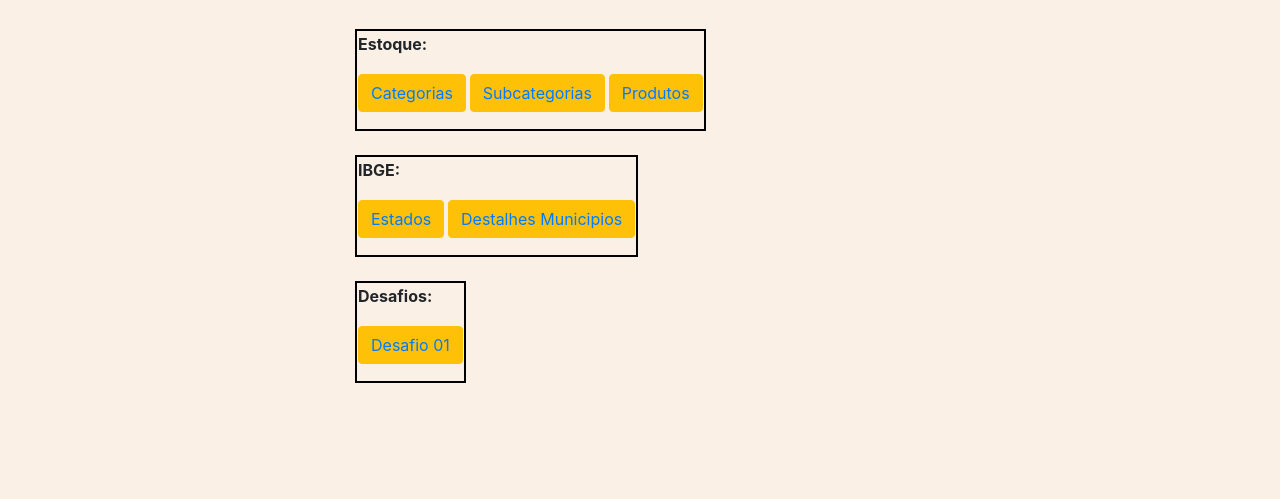
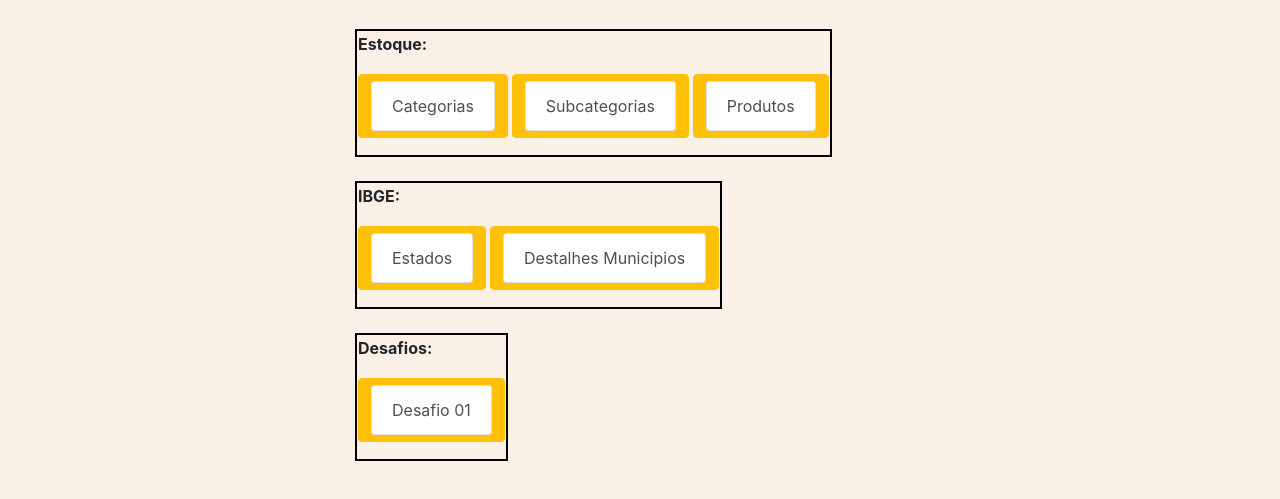
Before and after one commit to AndressaAndrad/ProjetoAtacadoWebsite, a plain HTML site: page index.html in a window 1280 px wide. Shown: the part 51-550 px from the top of the page. Drawn offline with nearby package versions, Linux system fonts and the light colour scheme.

Commit message:
Bootstrap
Atualização Estoque

```diff
--- a/index.html
+++ b/index.html
@@ -25,13 +25,15 @@
                     <th>
                         <p>Estoque:</p>
                     </th>
+                    <div class="list-group">
                         <tr>
                             <th>
-                            <p class="btn btn-warning"><a href="paginas/atacado/estoque/categorias.html">Categorias</a></p>
-                            <p class="btn btn-warning"><a href="paginas/atacado/estoque/subcategoria.html">Subcategorias</a></p>
-                            <p class="btn btn-warning"><a href="paginas/atacado/estoque/produtos.html">Produtos</a></p>
+                                <p class="btn btn-warning"><a href="paginas/atacado/estoque/categorias.html" class="list-group-item list-group-item-action">Categorias</a></p>
+                                <p class="btn btn-warning"><a href="paginas/atacado/estoque/subcategoria.html" class="list-group-item list-group-item-action">Subcategorias</a></p>
+                                <p class="btn btn-warning"><a href="paginas/atacado/estoque/produtos.html" class="list-group-item list-group-item-action">Produtos</a></p>
                             </th>
                         </tr>
+                    </div>
                 </table>
          </div>
     </div>
@@ -43,12 +45,14 @@
                     <th>
                         <p>IBGE:</p>
                     </th>
+                    <div class="list-group">
                         <tr>
                             <th>
-                            <p class="btn btn-warning"><a href="paginas/ibge/estados.html">Estados</a></p>
-                            <p class="btn btn-warning"><a href="paginas/ibge/detalhesmunicipioporuf.html">Destalhes Municipios</a></p>
+                                <p class="btn btn-warning"><a href="paginas/ibge/estados.html" class="list-group-item list-group-item-action">Estados</a></p>
+                                <p class="btn btn-warning"><a href="paginas/ibge/detalhesmunicipioporuf.html" class="list-group-item list-group-item-action">Destalhes Municipios</a></p>
                             </th>
                         </tr>
+                    </div>
                 </table>
         </div>
     </div>
@@ -62,7 +66,7 @@
                     </th>
                     <tr>
                         <th>
-                            <p class="btn btn-warning"><a href="paginas/jsonplaceholder/jsonplaceholder.html">Desafio 01</a></p>
+                            <p class="btn btn-warning"><a href="paginas/jsonplaceholder/jsonplaceholder.html" class="list-group-item list-group-item-action">Desafio 01</a></p>
                         </th>
                     </tr>
                 </table>
```
Also changed, not shown: paginas/atacado/estoque/categorias.html (+1 -1 lines), paginas/atacado/estoque/produtos.html (+1 -1 lines), paginas/atacado/estoque/subcategoria.html (+1 -1 lines), paginas/ibge/detalhesmunicipioporuf.html (+1 -1 lines), paginas/ibge/estados.html (+1 -1 lines). Lines whose indentation alone changed are shown as unchanged.
